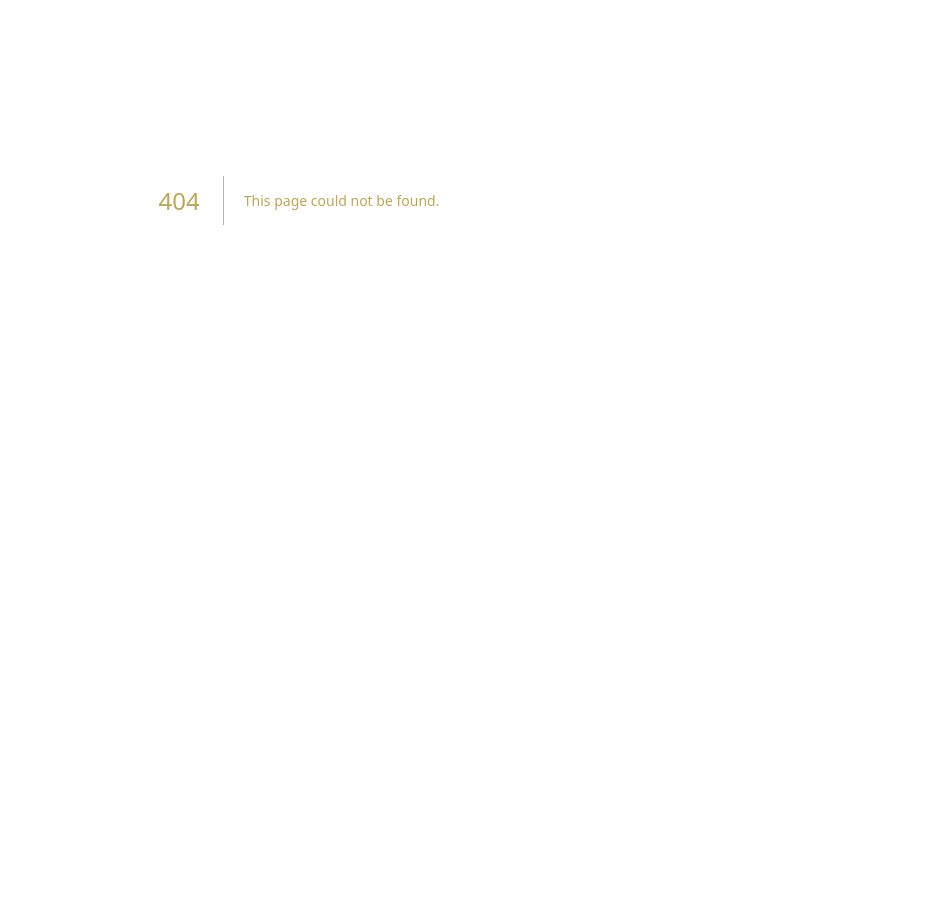
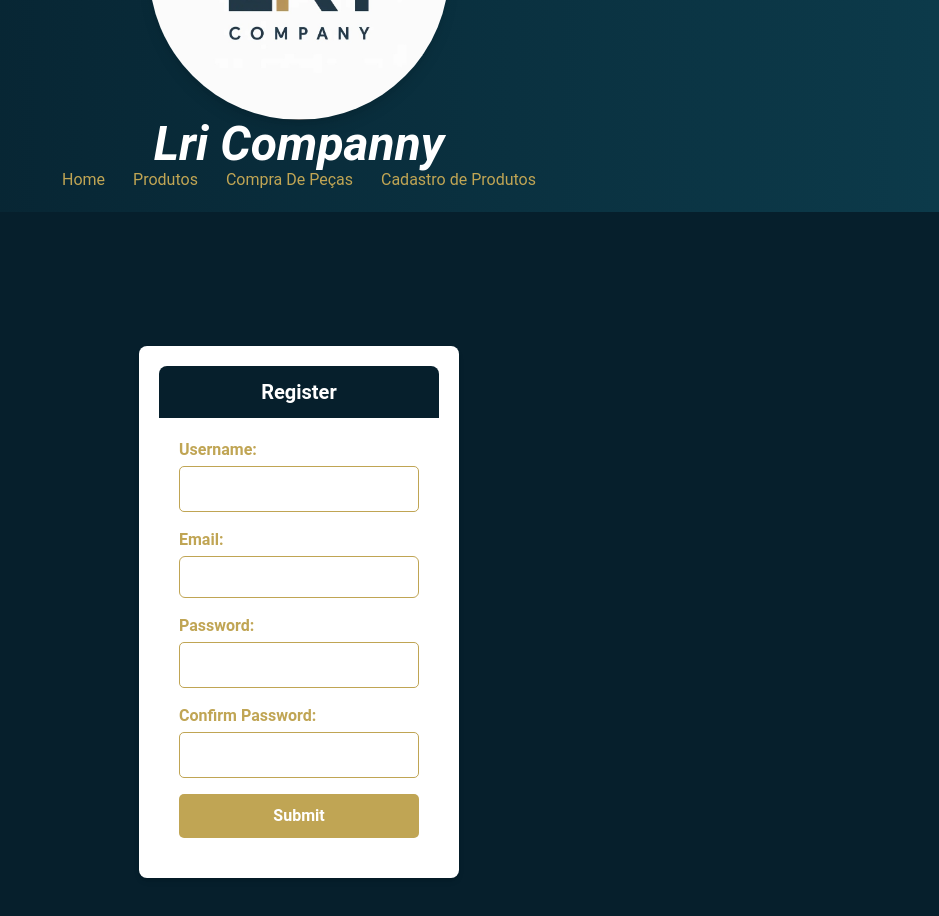
Before and after one commit to Renann77/sprint4, a Next.js app: page /cadastro in a window 1280 px wide. Before the commit this address had no page. Shown: the part 200-1116 px from the top of the page, without its empty margins (341-1280 px from the left). Before the commit the page ends 800 px from the top, so only its background shows below. Built offline with nearby package versions, Linux system fonts and the light colour scheme.

Commit message:
adcionando pagina de login

```diff
--- a/src/app/api/base-produtos/[id]/route.ts
+++ b/src/app/api/base-produtos/[id]/route.ts
@@ -4,7 +4,7 @@ import { NextResponse } from "next/server";
 
 export async function GET(request:Request, {params}:{params:{id:number}}){
 
-    const file = await fs.readFile(process.cwd() + '/src/data/base.json','utf-8');
+    const file = await fs.readFile(process.cwd() + '/src/app/data/base.json','utf-8');
     const produtos:TipoProduto[] = JSON.parse(file);
 
     const produto = produtos.find(p => p.id == params.id);
@@ -14,13 +14,13 @@ export async function GET(request:Request, {params}:{params:{id:number}}){
 export async function PUT(request:Request, {params}:{params:{id:number}}){
 
     try{
-        const file = await fs.readFile(process.cwd() + '/src/data/base.json','utf-8')
+        const file = await fs.readFile(process.cwd() + '/src/app/data/base.json','utf-8')
         const produtos:TipoProduto[] = JSON.parse(file)
         const index = produtos.findIndex(p => p.id == params.id)
         if(index != -1){
             const body = await request.json()
             produtos.splice(index,1,body)
-            await fs.writeFile(process.cwd() + '/src/data/base.json', JSON.stringify(produtos))
+            await fs.writeFile(process.cwd() + '/src/app/data/base.json', JSON.stringify(produtos))
             return NextResponse.json({msg:'Produto atualizado com sucesso'})
         }
     }catch(error){
@@ -36,12 +36,12 @@ export async function PUT(request:Request, {params}:{params:{id:number}}){
 export async function DELETE(request:Request,{params}:{params:{id:number}}){
 
     try{
-        const file = await fs.readFile(process.cwd() + '/src/data/base.json','utf-8')
+        const file = await fs.readFile(process.cwd() + '/src/app/data/base.json','utf-8')
         const produtos:TipoProduto[] = JSON.parse(file)
         const index = produtos.findIndex(p => p.id == params.id)
         if(index != -1){
             produtos.splice(index, 1)
-            await fs.writeFile(process.cwd() + '/src/data/base.json', JSON.stringify(produtos))
+            await fs.writeFile(process.cwd() + '/src/app/data/base.json', JSON.stringify(produtos))
             return NextResponse.json({msg:"Produto apagado com sucesso"})
         }
 
--- a/src/app/api/route.ts
+++ b/src/app/api/route.ts
@@ -4,7 +4,7 @@ import { NextResponse } from "next/server";
 
 export async function GET(){
 
-    const file = await fs.readFile(process.cwd() + '/src/data/base.json','utf-8');
+    const file = await fs.readFile(process.cwd() + '/src/app/data/base.json','utf-8');
     const produtos = JSON.parse(file);
 
     return NextResponse.json(produtos);
@@ -12,14 +12,14 @@ export async function GET(){
 }
 
 export async function POST(request:Request){
-    const file = await fs.readFile(process.cwd() + '/src/data/base.json','utf-8')
+    const file = await fs.readFile(process.cwd() + '/src/app/data/base.json','utf-8')
     const data = JSON.parse(file)
     const {nome,preco,estoque} = await request.json()
     const produto = {nome,preco,estoque} as TipoProduto
     produto.id = Number(Date.now())
     data.push(produto)
     const json = JSON.stringify(data)
-    await fs.writeFile(process.cwd() + '/src/data/base.json', json)
+    await fs.writeFile(process.cwd() + '/src/app/data/base.json', json)
 
     return NextResponse.json(produto)
 }
--- /dev/null
+++ b/src/app/cadastro/page.tsx
@@ -0,0 +1,108 @@
+"use client"
+import React, { useState } from 'react';
+import Cabecalho from '../components/Cabecalho';
+
+type Props = {
+    username: string;
+    email:string;
+    password:string;
+    confirmPassword:string;
+}
+
+const Cadastro: React.FC = () => {
+  const [username, setUsername] = useState('');
+  const [email, setEmail] = useState('');
+  const [password, setPassword] = useState('');
+  const [confirmPassword, setConfirmPassword] = useState('');
+  const [error, setError] = useState('');
+
+  const handleSubmit = (e: React.FormEvent) => {
+    e.preventDefault();
+
+    if (password !== confirmPassword) {
+      setError('Passwords do not match');
+      return;
+    }
+
+    console.log({ username, email, password });
+    setUsername('');
+    setEmail('');
+    setPassword('');
+    setConfirmPassword('');
+    setError('');
+  };
+
+  return (
+    <div>
+        <Cabecalho/>
+    <div className="flex justify-center items-center h-screen bg-[#061f2c]">
+      <div className="bg-white text-[#061f2c] w-80 p-5 rounded-lg shadow-md">
+        <div className="bg-[#061f2c] text-white p-3 rounded-t-lg text-center text-xl font-bold">
+          Register
+        </div>
+        <div className="p-5">
+          <form onSubmit={handleSubmit}>
+            <div className="mb-4">
+              <label htmlFor="username" className="font-bold mb-1 block">Username:</label>
+              <input
+                required
+                className="w-full p-2 border border-[#C0A554] rounded-md focus:outline-none focus:border-[#061f2c] focus:shadow-md"
+                name="username"
+                id="username"
+                type="text"
+                value={username}
+                onChange={(e) => setUsername(e.target.value)}
+              />
+            </div>
+            <div className="mb-4">
+              <label htmlFor="email" className="font-bold mb-1 block">Email:</label>
+              <input
+                required
+                className="w-full p-2 border border-[#C0A554] rounded-md focus:outline-none focus:border-[#061f2c] focus:shadow-md"
+                name="email"
+                id="email"
+                type="email"
+                value={email}
+                onChange={(e) => setEmail(e.target.value)}
+              />
+            </div>
+            <div className="mb-4">
+              <label htmlFor="password" className="font-bold mb-1 block">Password:</label>
+              <input
+                required
+                className="w-full p-2 border border-[#C0A554] rounded-md focus:outline-none focus:border-[#061f2c] focus:shadow-md"
+                name="password"
+                id="password"
+                type="password"
+                value={password}
+                onChange={(e) => setPassword(e.target.value)}
+              />
+            </div>
+            <div className="mb-4">
+              <label htmlFor="confirm-password" className="font-bold mb-1 block">Confirm Password:</label>
+              <input
+                required
+                className="w-full p-2 border border-[#C0A554] rounded-md focus:outline-none focus:border-[#061f2c] focus:shadow-md"
+                name="confirm-password"
+                id="confirm-password"
+                type="password"
+                value={confirmPassword}
+                onChange={(e) => setConfirmPassword(e.target.value)}
+              />
+            </div>
+            {error && <div className="text-red-500 text-sm mt-2">{error}</div>}
+           <a href="/app"> <input
+              type="submit"
+              className="bg-[#C0A554] text-[#061f2c] font-bold rounded-md py-2 w-full cursor-pointer hover:bg-[#a68945]"
+              value="Submit"
+
+            /></a>
+          </form>
+        </div>
+      </div>
+    </div>
+    </div>
+  );
+};
+
+export default Cadastro;
--- a/src/app/globals.css
+++ b/src/app/globals.css
@@ -26,3 +26,56 @@ input, textarea {
 button:hover {
   background-color: #b8924b;
 }
+
+.login-card {
+  background-color: #f9f9f9;
+  padding: 20px;
+  max-width: 400px;
+  margin: 0 auto;
+  border-radius: 10px;
+  box-shadow: 0 4px 8px rgba(0, 0, 0, 0.1);
+}
+
+.card-header {
+  margin-bottom: 20px;
+}
+
+.log {
+  font-size: 1.5rem;
+  font-weight: bold;
+  text-align: center;
+  color: #061f2c;
+}
+
+.form-group {
+  margin-bottom: 15px;
+}
+
+label {
+  font-weight: bold;
+  display: block;
+  margin-bottom: 5px;
+}
+
+input[type="text"],
+input[type="password"] {
+  width: 100%;
+  padding: 10px;
+  border: 1px solid #C0A554;
+  border-radius: 5px;
+  box-sizing: border-box;
+}
+
+input[type="submit"] {
+  background-color: #C0A554;
+  color: white;
+  padding: 10px;
+  border: none;
+  border-radius: 5px;
+  width: 100%;
+  cursor: pointer;
+}
+
+input[type="submit"]:hover {
+  background-color: #a68945;
+}
```
